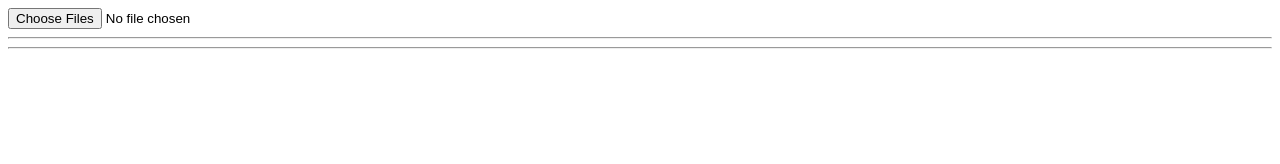
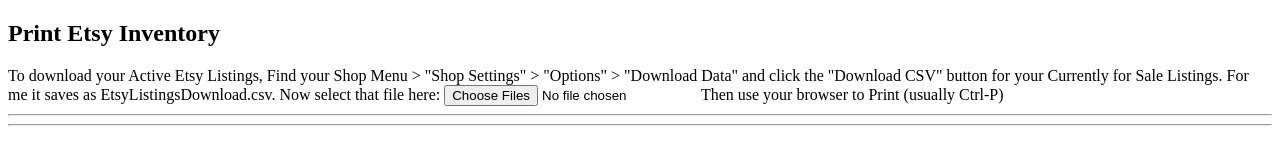
Before and after one commit to veromary/print-etsy-inventory, a plain HTML site: page index.html in a window 1280 px wide. Drawn offline with nearby package versions, Linux system fonts and the light colour scheme.

Commit message:
slight attempt at user-friendliness

```diff
--- a/index.html
+++ b/index.html
@@ -41,8 +41,12 @@
 </head>
 <body>
 
+<h2>Print Etsy Inventory</h2>
+
   <div id="inputs" class="clearfix">
+To download your Active Etsy Listings, Find your Shop Menu > "Shop Settings" > "Options" > "Download Data" and click the "Download CSV" button for your Currently for Sale Listings.  For me it saves as EtsyListingsDownload.csv.  Now select that file here:
     <input type="file" id="files" name="files[]" multiple />
+Then use your browser to Print (usually Ctrl-P)
   </div>
   <hr />
   <output id="list">
```
Also changed, not shown: 1 other file.
